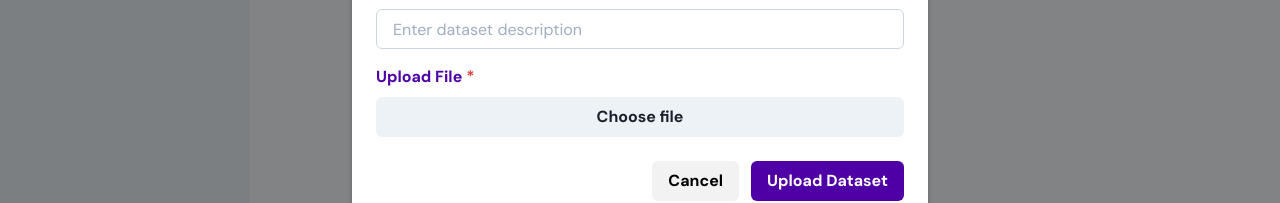
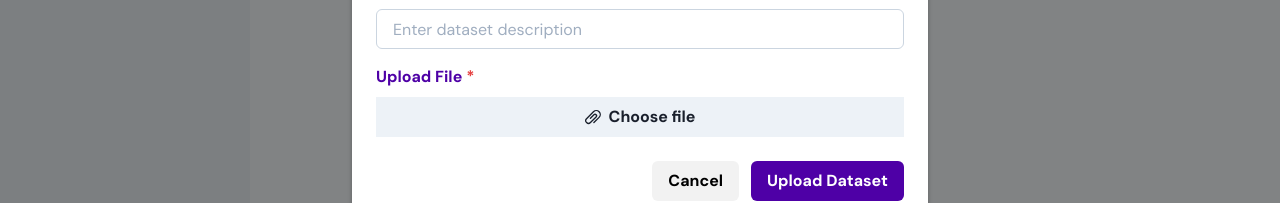
Before and after one commit to luminolabs/lumino-ui, a Next.js app: page /datasets in a window 1280 px wide. Both pictures are taken after a click on the button "Upload Dataset". Shown: the part 245-448 px from the top of the page. Built offline with nearby package versions, Linux system fonts and the light colour scheme; no server answers.

Commit message:
improve upload datasets and createJob modals

```diff
--- a/src/components/features/datasets/UploadDatasetModal.tsx
+++ b/src/components/features/datasets/UploadDatasetModal.tsx
@@ -16,8 +16,10 @@
   FormLabel,
   FormErrorMessage,
   Box,
+  Flex,
 } from "@chakra-ui/react";
 import { fetchWithAuth } from "@/utils/api";
+import { AttachmentIcon } from "@chakra-ui/icons";
 
 interface UploadDatasetModalProps {
   isOpen: boolean;
@@ -107,6 +109,7 @@
   };
 
   const inputStyle = {
+    color: "black",
     borderColor: "gray.300",
     _hover: { borderColor: "#4e00a6" },
     _focus: { borderColor: "#4e00a6", boxShadow: "0 0 0 1px #4e00a6" },
@@ -152,24 +155,46 @@
             </FormControl>
             <FormControl isRequired>
               <FormLabel {...labelStyle}>Upload File</FormLabel>
-              <Box>
               <Input
                 type="file"
                 accept=".jsonl,.json,.csv,.txt"
                 onChange={handleFileChange}
                 display="none"
-                  id="file-upload"
+                ref={fileInputRef}
               />
+              <Flex
+                color="white"
+                bg="#4e00a6"
+                borderRadius="50px"
+                _hover={{ bg: "#0005A6" }}>
                 <Button
-                  as="label"
-                  htmlFor="file-upload"
-                  {...inputStyle}
-                  width="100%"
-                  cursor="pointer"
+                  onClick={handleFileButtonClick}
+                  leftIcon={<AttachmentIcon />}
+                  flex="1"
+                  borderRadius=""
                 >
                   {file ? file.name : "Choose file"}
                 </Button>
-              </Box>
+                {file && (
+                  <Button
+                    alignItems="center"
+                    alignSelf="center"
+                    onClick={() => setFile(null)}
+                    color="white"
+                    bg="#4e00a6"
+                    borderRadius="50px"
+                    _hover={{ bg: "#0005A6" }}
+                    size="sm"
+                  >
+                    x
+                  </Button>
+                )}
+              </Flex>
+              {file && (
+                <Text fontSize="sm" color="gray.600" mt={1}>
+                  Selected file: {file.name}
+                </Text>
+              )}
             </FormControl>
           </VStack>
         </ModalBody>
```
Lines whose indentation alone changed are shown as unchanged.
